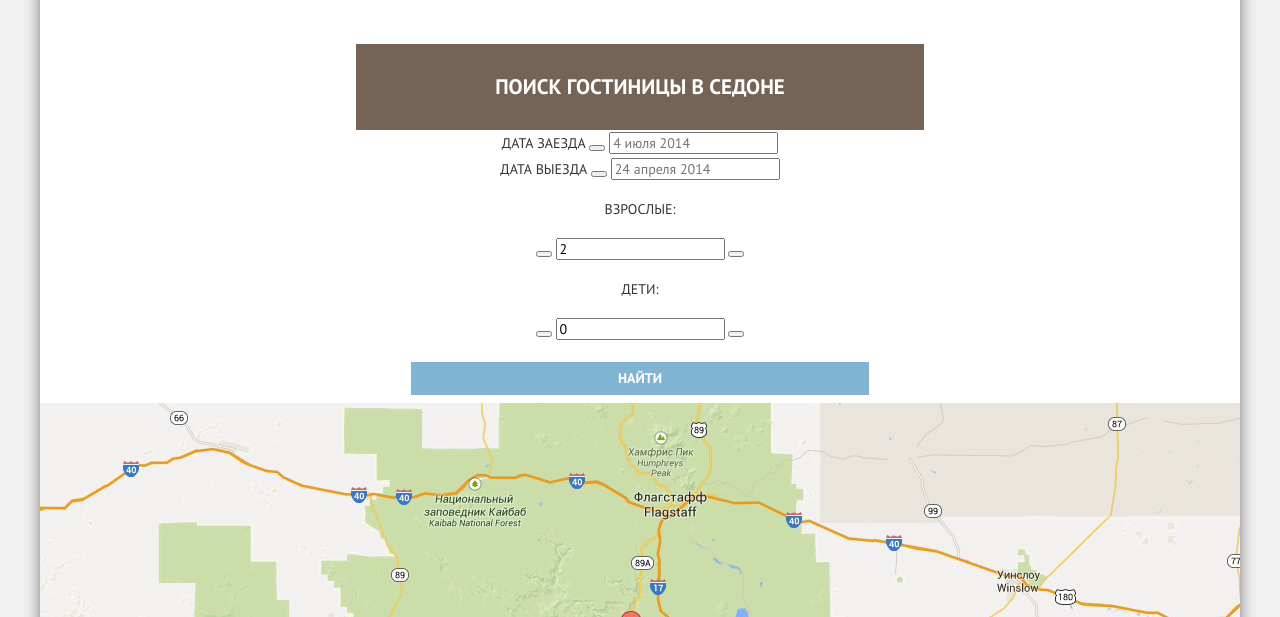
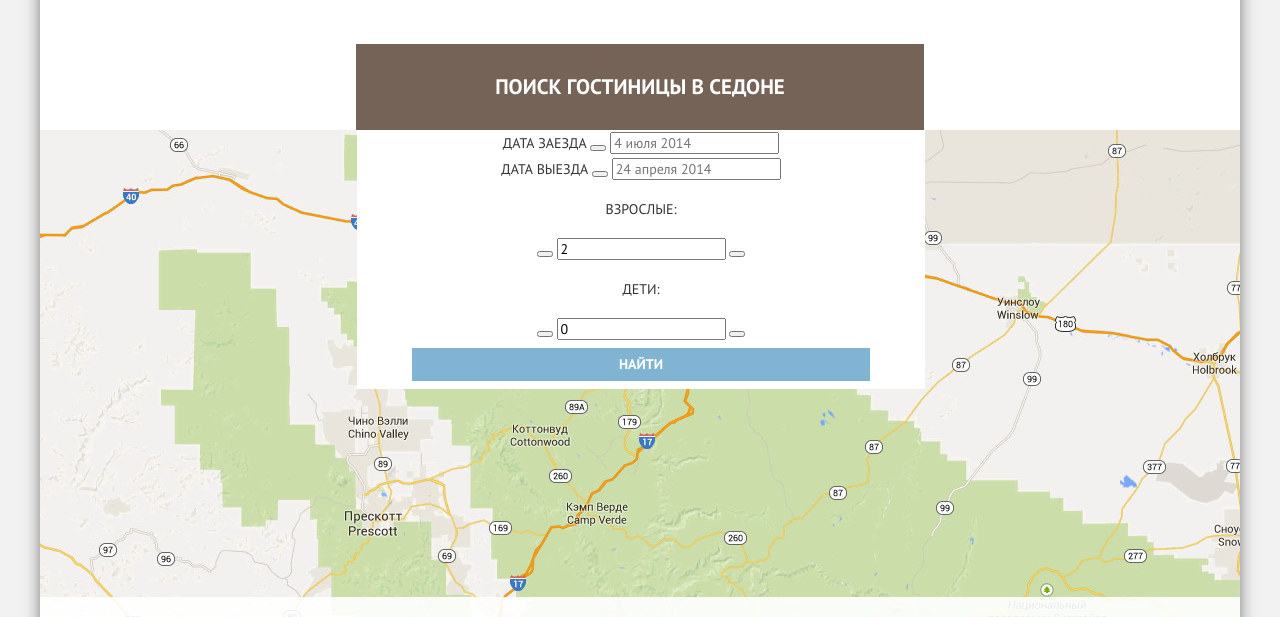
Before and after one commit to TaTiki/955239-sedona-24, a plain HTML site: page index.html in a window 1280 px wide. Shown: the part 2039-2656 px from the top of the page. Drawn offline with Linux system fonts and the light colour scheme.

Commit message:
redactir

```diff
--- a/index.html
+++ b/index.html
@@ -37,7 +37,7 @@
                             <p>Седона — не аттракцион для туристов, там течёт своя жизнь</p>
                         </div>
                         <div class="reason-image">
-                            <img width="800" height="256" alt="Настоящий городок" src="img/city.jpg"></a>
+                            <img width="800" height="256" alt="Настоящий городок" src="img/city.jpg">
                         </div>
                         <ul class="reason-sublist">
                             <li class="reason-item">
@@ -56,7 +56,7 @@
                      </li>
                     <li class="reason-item reason-item-wide">
                             <div class="reason-image">
-                                    <img width="800" height="256" alt="hotel-picture" src="img/bridge.jpg"></a>
+                                    <img width="800" height="256" alt="hotel-picture" src="img/bridge.jpg">
                                 </div>
                         <div class="reason-info">
                             <h2 class="reason-title">Там есть <br> Мост дьявола</h2>
@@ -88,7 +88,7 @@
                </div>
 
                  <footer class="main-footer">
-                    <form class="search-form" action="https://echo.htmlacademy.ru" method="post"> </form>
+                    <form class="search-form" action="https://echo.htmlacademy.ru" method="post">
                     <p class="input-line">
                        <label for="entry">Дата заезда</label>
                        <button class="calendar" type="button" aria-label="Выбрать дату"></button>
@@ -101,20 +101,20 @@
                    </p>
                    <p class="input-line-half">
                        <label for="adult">Взрослые:</label>
+                       </p>
                        <div class="booking-calendar-minus-plus">
-                           <button class="icon-minus" type="button" label="Уменьшить"></button>
+                           <button class="icon-minus" type="button" aria-label="Уменьшить"></button>
                            <input name="adults" class="booking-calendar-select" id="adult" type="number" value="2" />
-                           <button class="icon-plus" type="button" label="Увеличить"></button>
+                           <button class="plus" type="button" aria-label="Увеличить"></button>
                        </div>
-                   </p>
                    <p class="input-line-half">
                        <label for="children">Дети:</label>
+                       </p>
                        <div class="booking-calendar-minus-plus">
-                           <button class="icon-minus" type="button" label="Уменьшить"></button>
+                           <button class="icon-minus" type="button" aria-label="Уменьшить"></button>
                            <input name="children" class="booking-calendar-select" id="children" type="number" value="0" />
-                           <button class="icon-plus" type="button" label="Увеличить"></button>
+                           <button class="icon-plus" type="button" aria-label="Увеличить"></button>
                        </div>
-                   </p>
                     <button class="form-btn btn" type="submit">Найти</button>
                 </form>
              <div class="map">
```
Also changed, not shown: hotels.html (+1 -1 lines).
